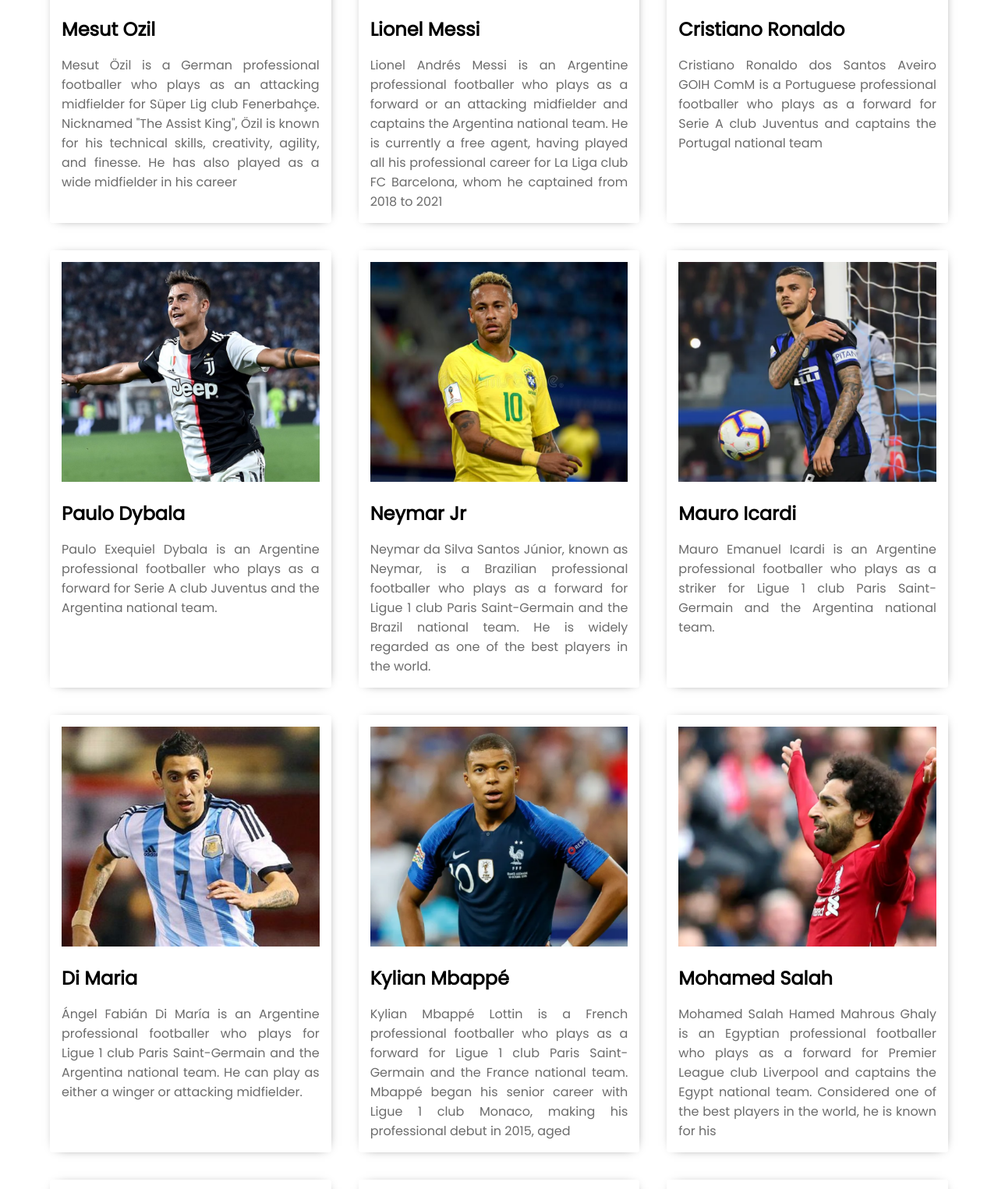
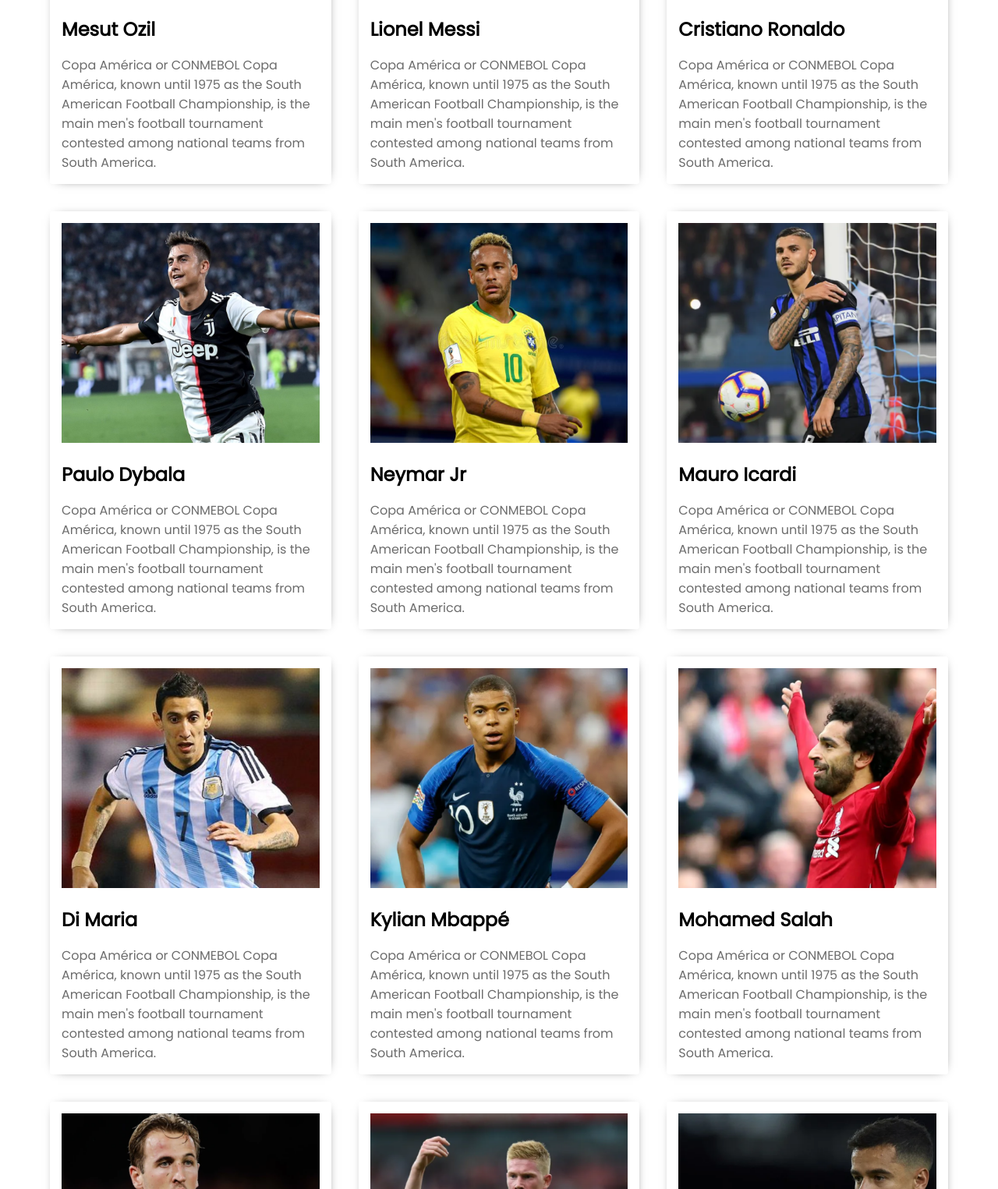
Before and after one commit to mdrobin45/copa-america-football-match, a plain HTML site: page index.html in a window 1280 px wide. Shown: the part 940-2465 px from the top of the page at 78% size. Drawn offline with Linux system fonts and the light colour scheme.

Commit message:
Modified

```diff
--- a/index.html
+++ b/index.html
@@ -41,7 +41,7 @@
                     <img src="images/players/player-1.png" alt="Mesut Ozil">
                     <h2>Mesut Ozil</h2>
                     <p>
-                        Mesut Özil is a German professional footballer who plays as an attacking midfielder for Süper Lig club Fenerbahçe. Nicknamed "The Assist King", Özil is known for his technical skills, creativity, agility, and finesse. He has also played as a wide midfielder in his career
+                        Copa América or CONMEBOL Copa América, known until 1975 as the South American Football Championship, is the main men's football tournament contested among national teams from South America.
                     </p>
                 </article>
                 <!-- Article-2 -->
@@ -49,7 +49,7 @@
                     <img src="images/players/player-2.png" alt="Lionel Messi">
                     <h2>Lionel Messi</h2>
                     <p>
-                        Lionel Andrés Messi is an Argentine professional footballer who plays as a forward or an attacking midfielder and captains the Argentina national team. He is currently a free agent, having played all his professional career for La Liga club FC Barcelona, whom he captained from 2018 to 2021
+                        Copa América or CONMEBOL Copa América, known until 1975 as the South American Football Championship, is the main men's football tournament contested among national teams from South America.
                     </p>
                 </article>
                 <!-- Article-3 -->
@@ -57,7 +57,7 @@
                     <img src="images/players/player-3.png" alt="Cristiano Ronaldo">
                     <h2>Cristiano Ronaldo</h2>
                     <p>
-                        Cristiano Ronaldo dos Santos Aveiro GOIH ComM is a Portuguese professional footballer who plays as a forward for Serie A club Juventus and captains the Portugal national team
+                        Copa América or CONMEBOL Copa América, known until 1975 as the South American Football Championship, is the main men's football tournament contested among national teams from South America.
                     </p>
                 </article>
                 <!-- Article-4 -->
@@ -65,7 +65,7 @@
                     <img src="images/players/player-4.png" alt="Paulo Dybala">
                     <h2>Paulo Dybala</h2>
                     <p>
-                        Paulo Exequiel Dybala is an Argentine professional footballer who plays as a forward for Serie A club Juventus and the Argentina national team.
+                        Copa América or CONMEBOL Copa América, known until 1975 as the South American Football Championship, is the main men's football tournament contested among national teams from South America.
                     </p>
                 </article>
                 <!-- Article-5 -->
@@ -73,7 +73,7 @@
                     <img src="images/players/player-5.png" alt="Mesut Ozil">
                     <h2>Neymar Jr</h2>
                     <p>
-                        Neymar da Silva Santos Júnior, known as Neymar, is a Brazilian professional footballer who plays as a forward for Ligue 1 club Paris Saint-Germain and the Brazil national team. He is widely regarded as one of the best players in the world.
+                        Copa América or CONMEBOL Copa América, known until 1975 as the South American Football Championship, is the main men's football tournament contested among national teams from South America.
                     </p>
                 </article>
                 <!-- Article-6 -->
@@ -81,7 +81,7 @@
                     <img src="images/players/player-6.png" alt="Mauro Icardi">
                     <h2>Mauro Icardi</h2>
                     <p>
-                        Mauro Emanuel Icardi is an Argentine professional footballer who plays as a striker for Ligue 1 club Paris Saint-Germain and the Argentina national team.
+                        Copa América or CONMEBOL Copa América, known until 1975 as the South American Football Championship, is the main men's football tournament contested among national teams from South America.
                     </p>
                 </article>
                 <!-- Article-7 -->
@@ -89,7 +89,7 @@
                     <img src="images/players/player-7.png" alt="Di Maria">
                     <h2>Di Maria</h2>
                     <p>
-                        Ángel Fabián Di María is an Argentine professional footballer who plays for Ligue 1 club Paris Saint-Germain and the Argentina national team. He can play as either a winger or attacking midfielder.
+                        Copa América or CONMEBOL Copa América, known until 1975 as the South American Football Championship, is the main men's football tournament contested among national teams from South America.
                     </p>
                 </article>
                 <!-- Article-8 -->
@@ -97,7 +97,7 @@
                     <img src="images/players/player-8.png" alt="Kylian Mbappé">
                     <h2>Kylian Mbappé</h2>
                     <p>
-                        Kylian Mbappé Lottin is a French professional footballer who plays as a forward for Ligue 1 club Paris Saint-Germain and the France national team. Mbappé began his senior career with Ligue 1 club Monaco, making his professional debut in 2015, aged
+                        Copa América or CONMEBOL Copa América, known until 1975 as the South American Football Championship, is the main men's football tournament contested among national teams from South America.
                     </p>
                 </article>
                 <!-- Article-9 -->
@@ -105,7 +105,7 @@
                     <img src="images/players/player-9.png" alt="Mohamed Salah">
                     <h2>Mohamed Salah</h2>
                     <p>
-                        Mohamed Salah Hamed Mahrous Ghaly is an Egyptian professional footballer who plays as a forward for Premier League club Liverpool and captains the Egypt national team. Considered one of the best players in the world, he is known for his
+                        Copa América or CONMEBOL Copa América, known until 1975 as the South American Football Championship, is the main men's football tournament contested among national teams from South America.
                     </p>
                 </article>
                 <!-- Article-10 -->
@@ -113,7 +113,7 @@
                     <img src="images/players/player-10.png" alt="Harry Kane">
                     <h2>Harry Kane</h2>
                     <p>
-                        Harry Edward Kane MBE is an English professional footballer who plays as a striker for Premier League club Tottenham Hotspur and captains the England national team. Regarded as one of the best strikers in the world, Kane is known for his prolific goalscoring
+                        Copa América or CONMEBOL Copa América, known until 1975 as the South American Football Championship, is the main men's football tournament contested among national teams from South America.
                     </p>
                 </article>
                 <!-- Article-11 -->
@@ -121,7 +121,7 @@
                     <img src="images/players/player-11.png" alt="Kevin De Bruyne">
                     <h2>Kevin De Bruyne</h2>
                     <p>
-                        Kevin De Bruyne is a Belgian professional footballer who plays as a midfielder for Premier League club Manchester City, where he is vice-captain, and the Belgium national team
+                        Copa América or CONMEBOL Copa América, known until 1975 as the South American Football Championship, is the main men's football tournament contested among national teams from South America.
                     </p>
                 </article>
                 <!-- Article-12 -->
@@ -129,7 +129,7 @@
                     <img src="images/players/player-12.png" alt="Philippe Coutinho">
                     <h2>Philippe Coutinho</h2>
                     <p>
-                        Philippe Coutinho Correia is a Brazilian professional footballer who plays as an attacking midfielder or winger for Spanish club Barcelona and the Brazil national team. He is known for his combination of vision, passing, dribbling and ability to conjure curving
+                        Copa América or CONMEBOL Copa América, known until 1975 as the South American Football Championship, is the main men's football tournament contested among national teams from South America.
                     </p>
                 </article>
             </div>
--- a/style.css
+++ b/style.css
@@ -67,7 +67,6 @@ header section:nth-child(2) img{
 }
 .player-section > article {
     padding: 15px;
-    text-align: justify;
     background: #fff;
     box-shadow: 1px 1px 14px -9px #000000;
     border-radius: 3px;
@@ -139,6 +138,7 @@ header section:nth-child(2) img{
     box-shadow: 1px 1px 14px -5px #000000;;
     margin: 0 15px;
     border-radius: 5px;
+    background: #fff;
 }
 .flexible.recent-news-section > article > a{
     padding: 10px 0;
@@ -156,7 +156,7 @@ header section:nth-child(2) img{
     justify-content: space-between;
 }
 .news-info > div > p {
-    font-size: 12px;
+    font-size: 11px;
     color:#BABABA;
 }
 .news-info > div > i {
```
